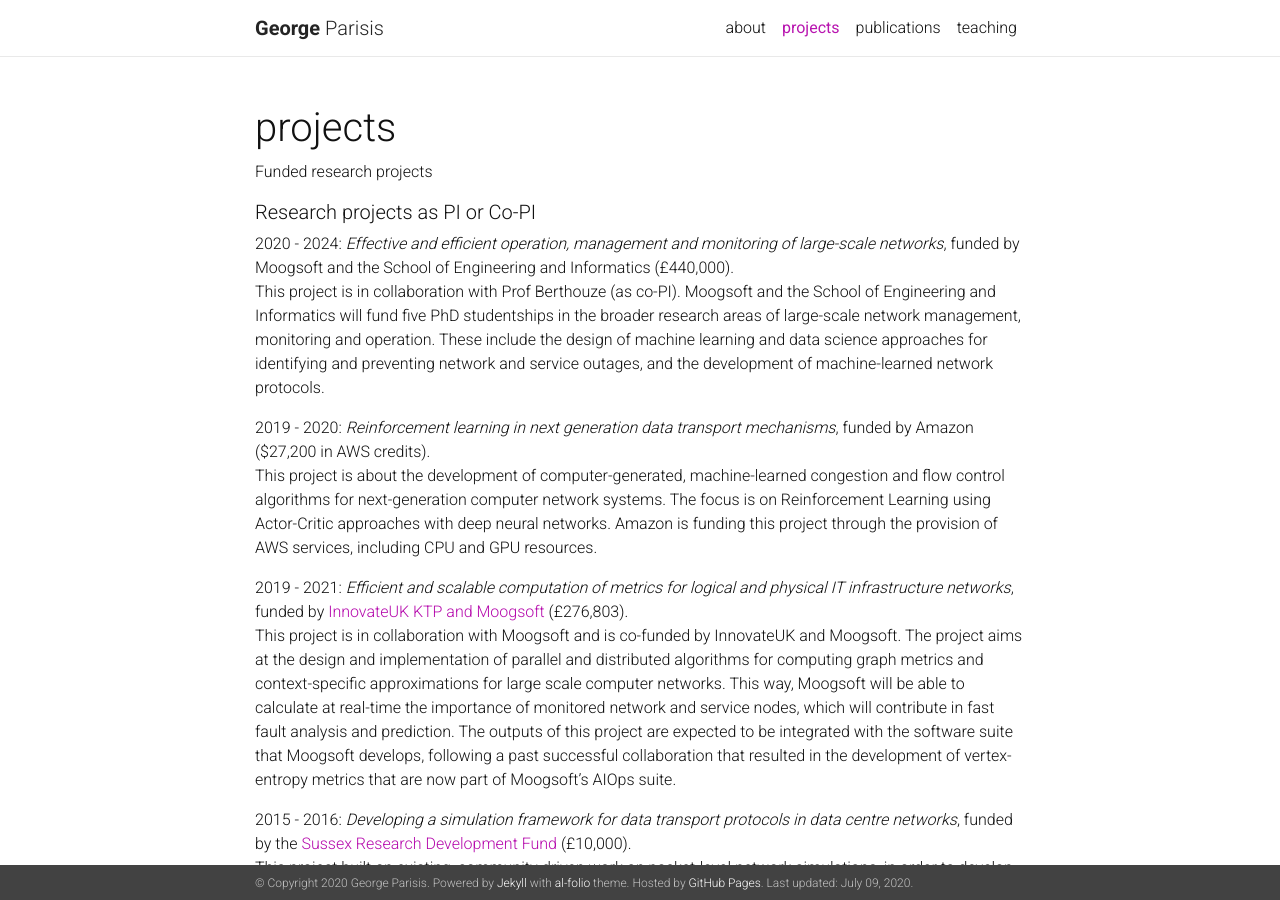
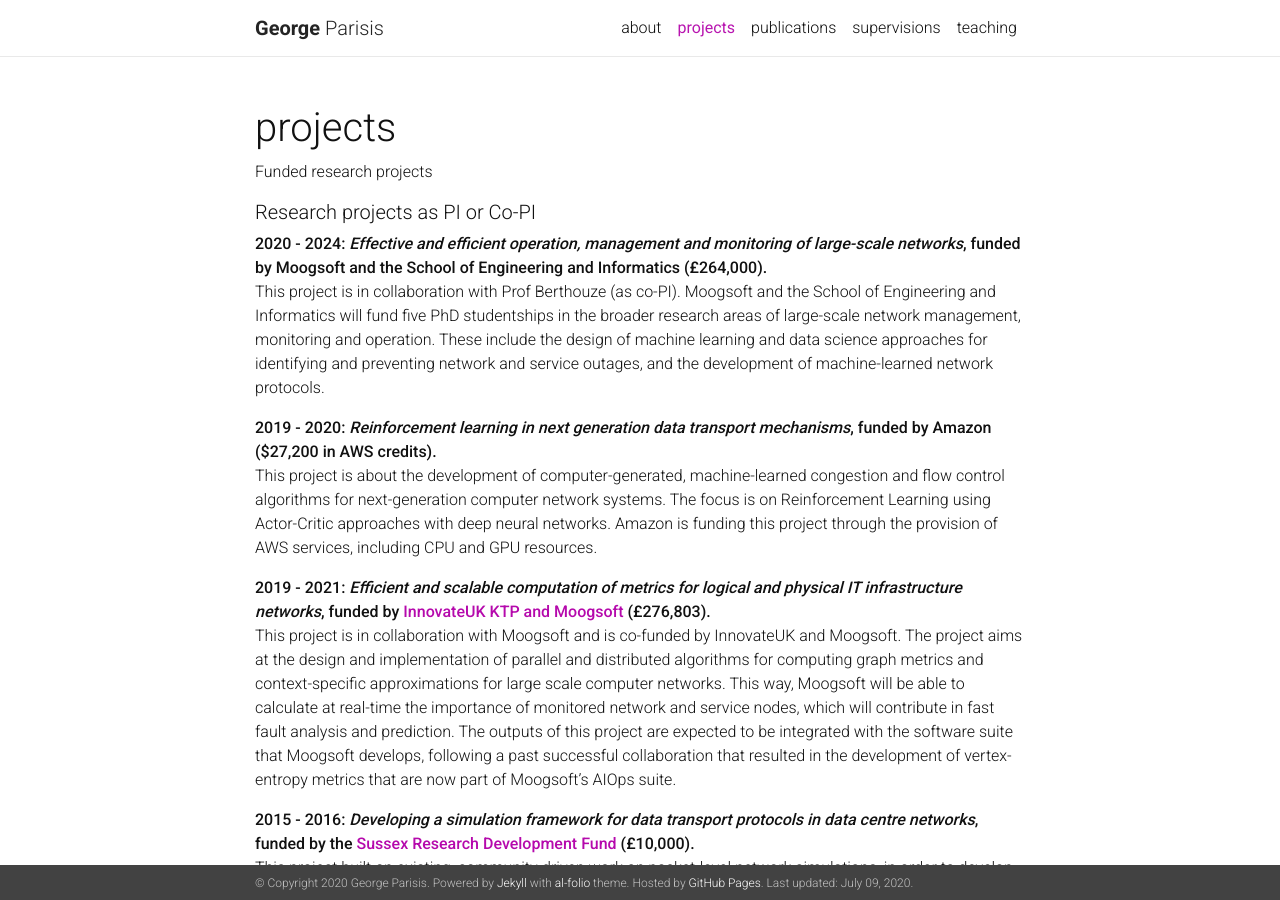
Before and after one commit to georgeparisis/georgeparisis.github.io, a Jekyll site: the page built from _pages/projects.md, in a window 1280 px wide and 900 px high. Built offline with Jekyll 4.4.1, drawn with Linux system fonts in a browser that asks for light colours; nearby versions of some CDN libraries; a style sheet for code colours, icons or effects is not loaded.

Commit message:
updates in projects

```diff
--- a/_pages/projects.md
+++ b/_pages/projects.md
@@ -8,45 +8,47 @@ nav: true
 
 ##### Research projects as PI or Co-PI
 
-2020 - 2024: *Effective and efficient operation, management and monitoring of large-scale networks*, funded by Moogsoft and the School of Engineering and Informatics (£440,000).
+**2020 - 2024: *Effective and efficient operation, management and monitoring of large-scale networks*, funded by Moogsoft and the School of Engineering and Informatics (£264,000).**
 <br>
 This project is in collaboration with Prof Berthouze (as co-PI). Moogsoft and the School of Engineering and Informatics will fund five PhD studentships in the broader research areas of large-scale network management, monitoring and operation. These include the design of machine learning and data science approaches for identifying and preventing network and service outages, and the development of machine-learned network protocols.
 
-2019 - 2020: *Reinforcement learning in next generation data transport mechanisms*, funded by Amazon ($27,200 in AWS credits).
+**2019 - 2020: *Reinforcement learning in next generation data transport mechanisms*, funded by Amazon ($27,200 in AWS credits).**
 <br>
 This project is about the development of computer-generated, machine-learned congestion and flow control algorithms for next-generation computer network systems. The focus is on Reinforcement Learning using Actor-Critic approaches with deep neural networks. Amazon is funding this project through the provision of AWS services, including CPU and GPU resources.
 
-2019 - 2021: *Efficient and scalable computation of metrics for logical and physical IT infrastructure networks*, funded by [InnovateUK KTP and Moogsoft](https://info.ktponline.org.uk/action/details/partnership.aspx?id=10949){:target="_blank"} (£276,803).
+**2019 - 2021: *Efficient and scalable computation of metrics for logical and physical IT infrastructure networks*, funded by [InnovateUK KTP and Moogsoft](https://info.ktponline.org.uk/action/details/partnership.aspx?id=10949){:target="_blank"} (£276,803).**
 <br>
 This project is in collaboration with Moogsoft and is co-funded by InnovateUK and Moogsoft. The project aims at the design and implementation of parallel and distributed algorithms for computing graph metrics and context-specific approximations for large scale computer networks. This way, Moogsoft will be able to calculate at real-time the importance of monitored network and service nodes, which will contribute in fast fault analysis and prediction. The outputs of this project are expected to be integrated with the software suite that Moogsoft develops, following a past successful collaboration that resulted in the development of vertex-entropy metrics that are now part of Moogsoft’s AIOps suite.
 
-2015 - 2016: *Developing a simulation framework for data transport protocols in data centre networks*, funded by the [Sussex Research Development Fund](http://www.sussex.ac.uk/staff/research/sussexresearch/rdf/rdfawarded){:target="_blank"} (£10,000).
+**2015 - 2016: *Developing a simulation framework for data transport protocols in data centre networks*, funded by the [Sussex Research Development Fund](http://www.sussex.ac.uk/staff/research/sussexresearch/rdf/rdfawarded){:target="_blank"} (£10,000).**
 <br> This project built on existing, community-driven work on packet-level network simulations, in order to develop a platform for experimenting with network protocols in simulated data centre topologies.
+<br>
 
 ##### Research projects as Research Associate
 
-2012 - 2013: [FP7 Trilogy 2](http://www.trilogy2.it.uc3m.es){:target="_blank"}, funded by the EU.
+**2012 - 2013: [FP7 Trilogy 2](http://www.trilogy2.it.uc3m.es){:target="_blank"}, funded by the EU.**
 <br>
 A liquid system should ideally allow resources including bandwidth, storage and processing to be used by any application, whether they are contributed by network operators, data centre operators or end systems. In today’s Internet resource pools have limited scope and the net result is inefficient utilization of resources. Enabling Internet liquidity effectively creates “communicating vessels”, enabling larger resource pools and allowing applications to discover idle resources and use them. The main objective of Trilogy 2 is to unlock the value inherent in joining up the pools of liquidity in the Internet.
 
-2010 - 2013: [FP7 PURSUIT - Pursuing a pub/sub Internet](http://www.fp7-pursuit.eu/PursuitWeb/){:target="_blank"}, funded by the EU.
+**2010 - 2013: [FP7 PURSUIT - Pursuing a pub/sub Internet](http://www.fp7-pursuit.eu/PursuitWeb/){:target="_blank"}, funded by the EU.**
 <br>
 As a research associate, in the context of PURSUIT, I have developed an information-centric network (ICN) stack. The prototype has been deployed in a worldwide testbed. I have also researched architectural aspects of the ICN, such as information structuring, realisation of intra- and inter-domain rendezvous, forwarding and topology management. PURSUIT, was led by our team at the University of Cambridge and won the EU Future Internet Award. Groups from UC Berkeley, UCL, Huawei and Ericsson have cited my research. The open-source ICN network stack that I have developed has been used by partners of the PURSUIT project as well as by researchers at MIT and Ericsson. It has also been the main development platform of the EU H2020 research project Point.
 
-2010 - 2012: [EIFFEL Support Action](http://www.fp7-eiffel.eu/){:target="_blank"}, funded by the EU.
+**2010 - 2012: [EIFFEL Support Action](http://www.fp7-eiffel.eu/){:target="_blank"}, funded by the EU.**
 <br>
 The EIFFEL initiative was a Support Action (SA) proposed for the 7th Framework Programme (FP7). The EIFFEL SA has been about mobilising European researchers to discuss and debate on the future of the Internet towards the development of the future networked society.
 
-2006 - 2009: "PENED 2003", funded by the Greek Secretariat of Research and Technology (GSRT).
+**2006 - 2009: "PENED 2003", funded by the Greek Secretariat of Research and Technology (GSRT).**
 <br>
 This project funded my research during my Ph.D.
+<br>
 
 ##### Consultancy projects
 
-2004 - 2009: Technical Support Consultant for the Development of Metropolitan Optical Fibre Networks in the Region of Northern Aegean, Greek Information Society, 3rd CSF, Measure 4.2.
+**2004 - 2009: Technical Support Consultant for the Development of Metropolitan Optical Fibre Networks in the Region of Northern Aegean, Greek Information Society, 3rd CSF, Measure 4.2.**
 <br>
 This project involved the design and supervision of the development of optical fibre metropolitan networks in three Greek islands (Chios, Samos and Mitilini). The MANs provide interconnection for the local networks of various public institutions (healthcare, administration, cultural). I was also involved in project management activities and coordination tasks. The project was funded by the Greek Information Society.
 
-2006 - 2008: Member of a Consulting Committee for the Greek General Secretariat of Sports, Greek Ministry of Culture.
+**2006 - 2008: Member of a Consulting Committee for the Greek General Secretariat of Sports, Greek Ministry of Culture.**
 <br>
 I was member of a consulting committee for the Greek General Secretariat of Sports. Our goal was the design of a nationwide access management and ticketing system for the Greek football league. The proposed design involves the installation of a local network, turnstiles (with integrated ticket readers and Ethernet connectivity) and surveillance cameras in all Greek football stadiums.
```
Also changed, not shown: _layouts/about.html (+0 -8 lines), _pages/supervisions.md (added, +28 -0 lines), _pages/teaching.md (+10 -6 lines).
